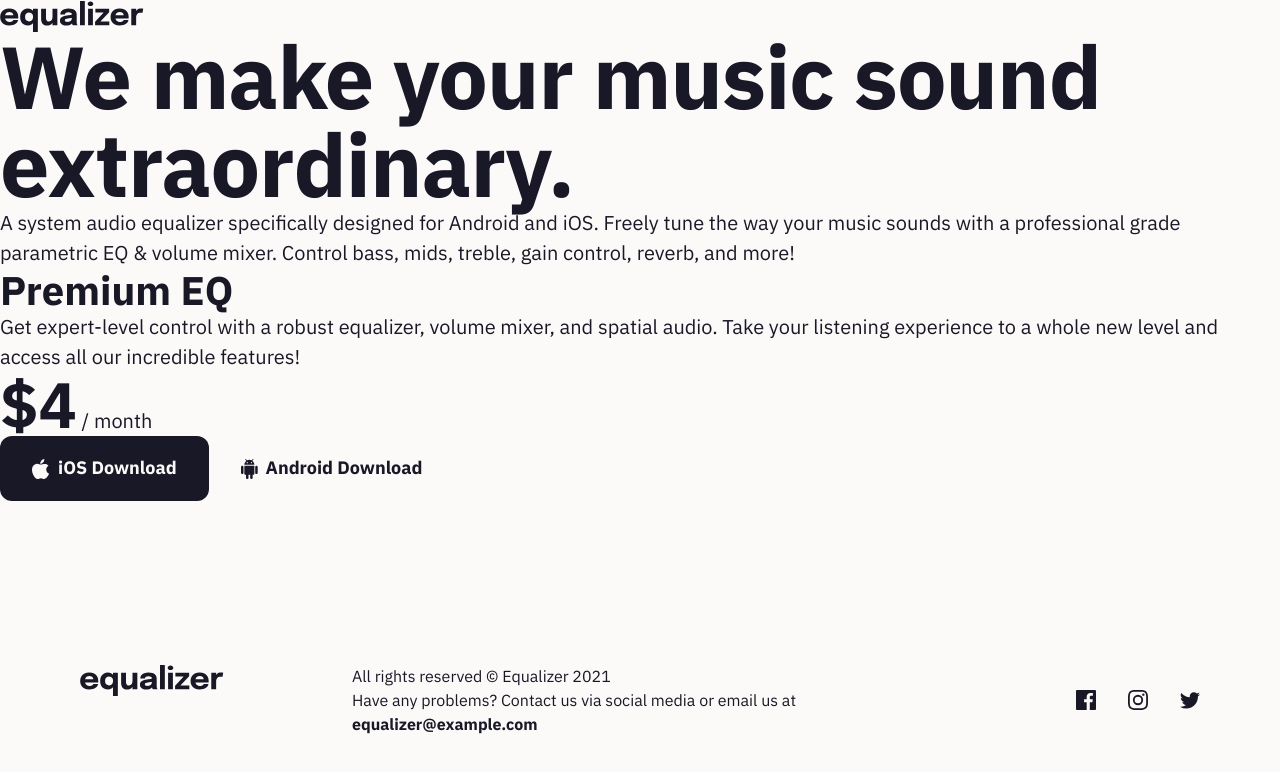
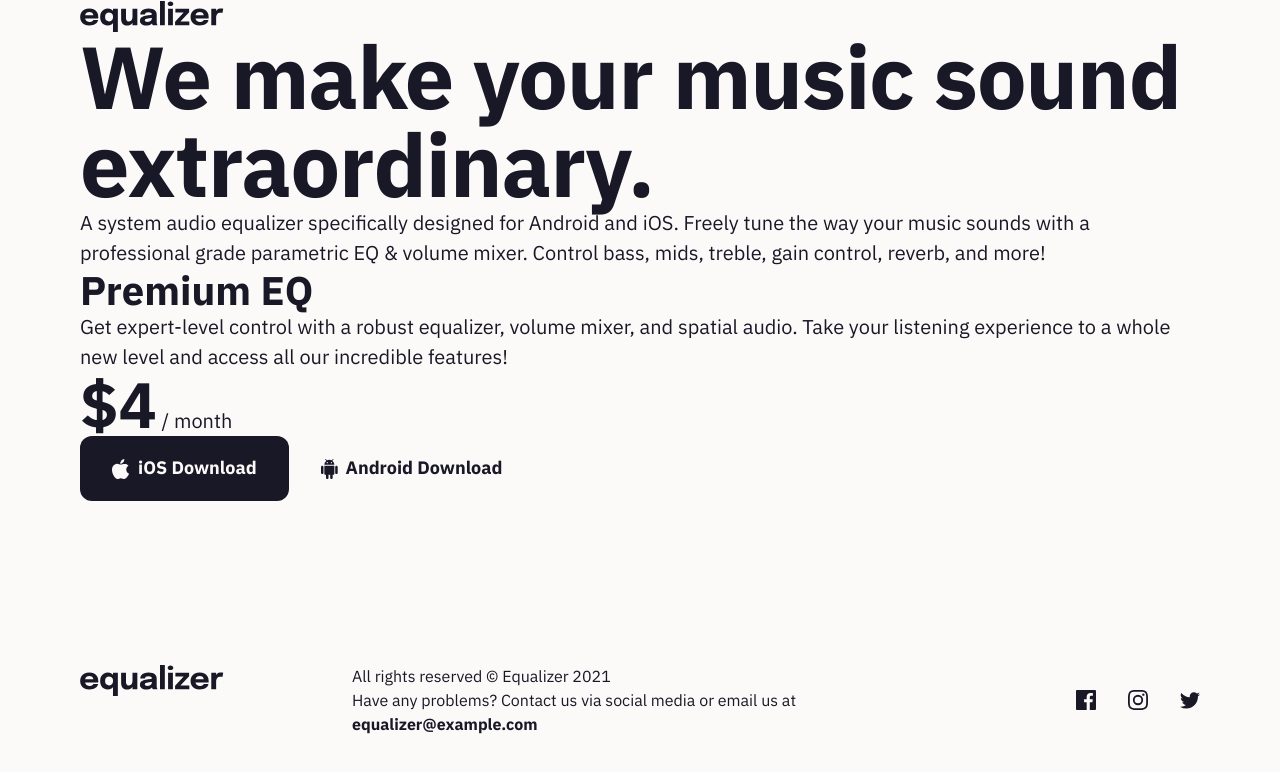
Before and after one commit to Arsalan2078/equalizer-landing-page, a React (Vite) app: page / in a window 1280 px wide. Shown: the top 772 px of the page. Built offline with nearby package versions, Linux system fonts and the light colour scheme.

Commit message:
containers

```diff
--- a/src/components/Header/index.tsx
+++ b/src/components/Header/index.tsx
@@ -3,6 +3,7 @@ import Logo from "../Logo";
 const Header = () => {
   return (
     <header>
+      <div className={`container`}>
         <nav>
           <Logo />
         </nav>
@@ -19,6 +20,7 @@ const Header = () => {
             control, reverb, and more!
           </p>
         </div>
+      </div>
     </header>
   );
 };
--- a/src/components/Main/index.tsx
+++ b/src/components/Main/index.tsx
@@ -5,6 +5,7 @@ import styles from "./index.module.scss";
 const Main = () => {
   return (
     <main>
+      <div className={`container`}>
         <h2 className="text-preset--sub-title">Premium EQ</h2>
 
         <p>
@@ -24,6 +25,7 @@ const Main = () => {
         <Button href="#" button="light">
           <Icon icon="android" /> Android Download
         </Button>
+      </div>
     </main>
   );
 };
```
Lines whose indentation alone changed are shown as unchanged.
